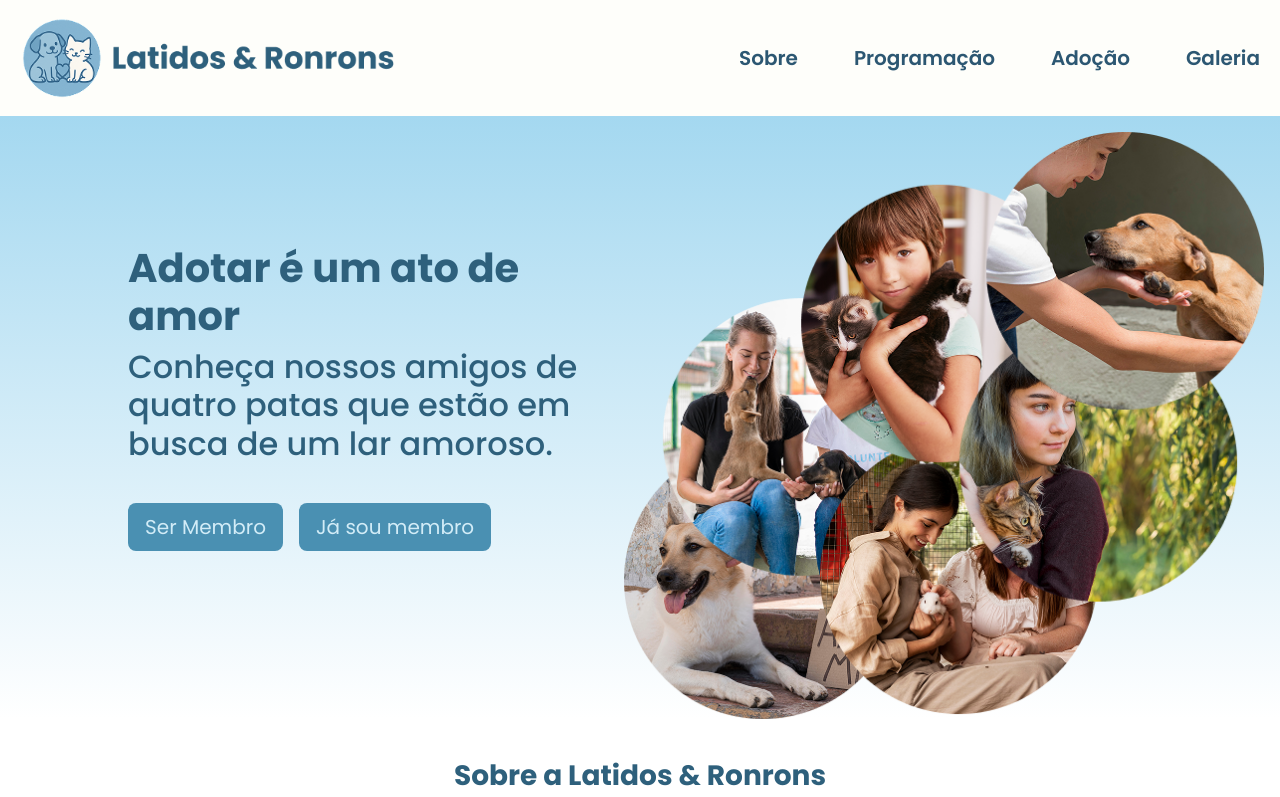
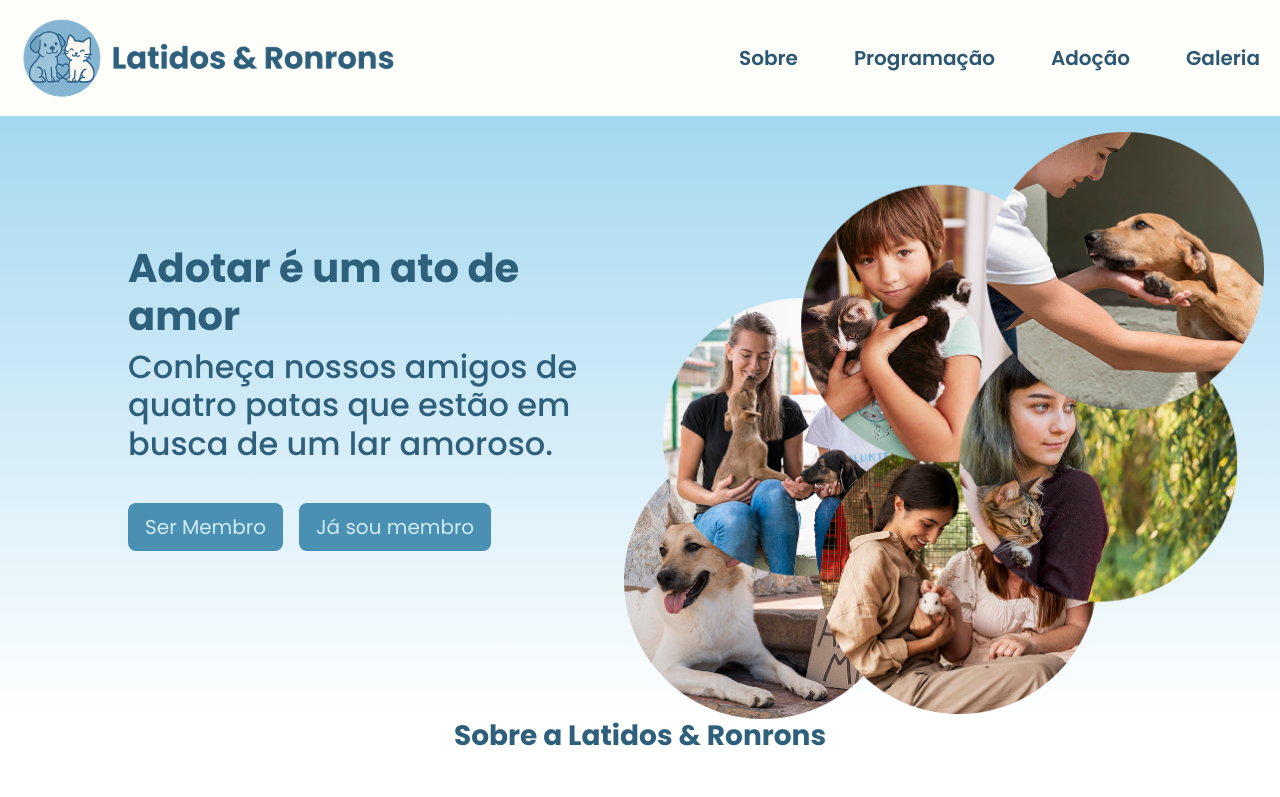
Before and after one commit to chryssstina/Adocao_de_Animais_React, a React (Vite) app in the folder Latidos_E_Ronrons/: page / in a window 1280 px wide. Shown: the top 797 px of the page. Built offline with nearby package versions, Linux system fonts and the light colour scheme.

Commit message:
Remove unused row-gap property from main CSS styles

```diff
--- a/Latidos_E_Ronrons/src/index.css
+++ b/Latidos_E_Ronrons/src/index.css
@@ -47,7 +47,6 @@ main{
     flex-direction: column;
     justify-items: center;
     align-items: center;
-    row-gap: 40px;
 }
 
 /* ---------- HOME SECTION --------------*/
```
